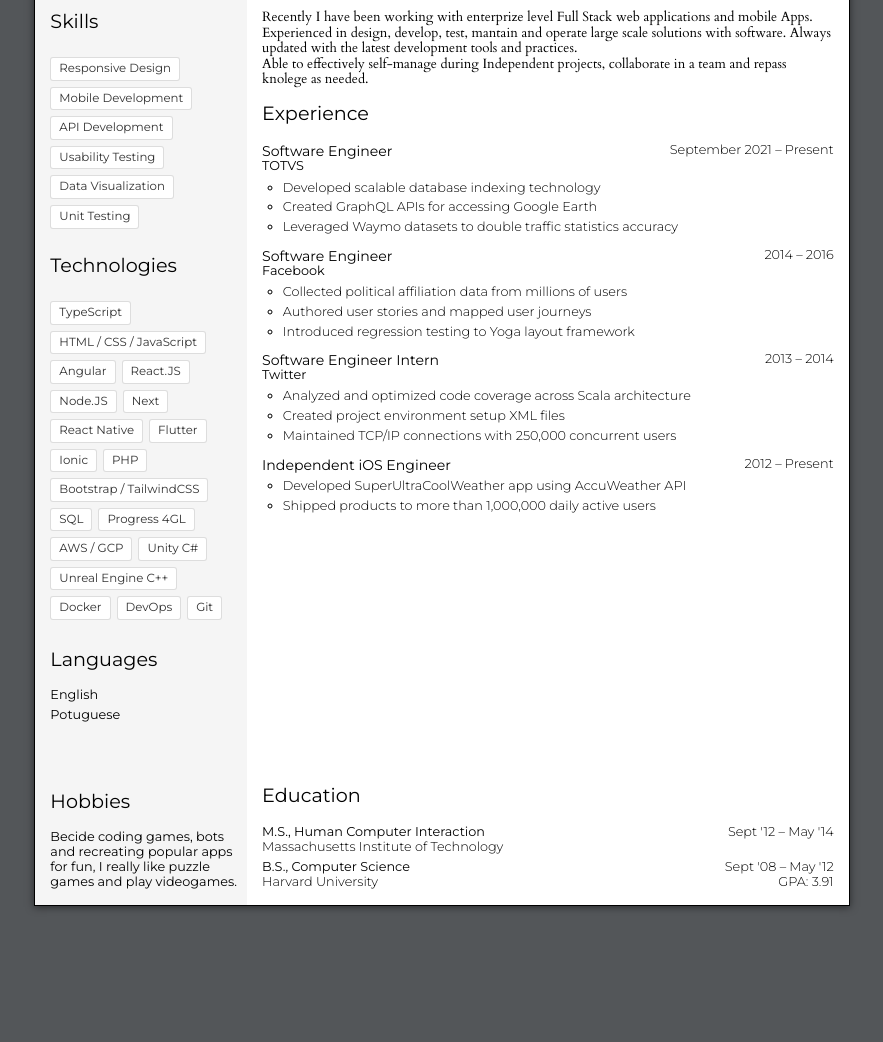
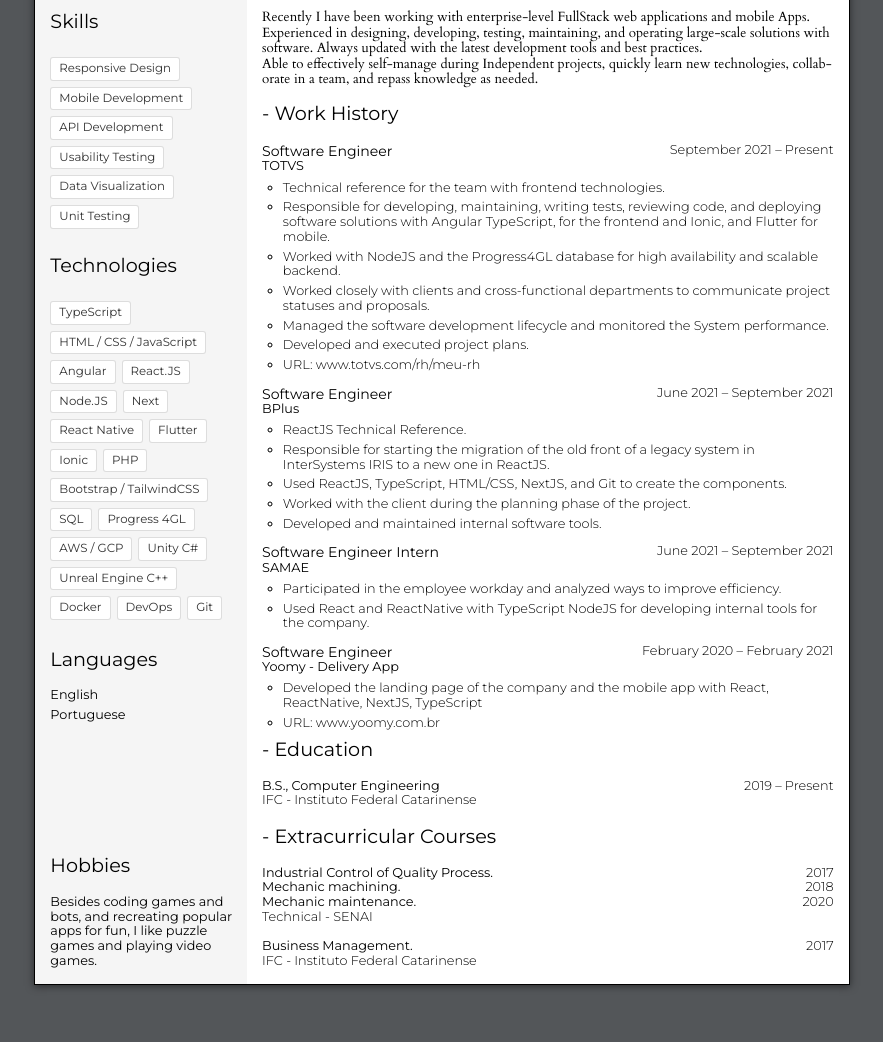
Before and after one commit to IgorBayerl/html-resume-template, a plain HTML site: page index.html in a window 1280 px wide. Shown: the part 206-1248 px from the top of the page, without its empty margins (198-1081 px from the left). Before the commit the page ends 1169 px from the top, so only its background shows below. Drawn offline with nearby package versions, Linux system fonts and the light colour scheme.

Commit message:
finished

```diff
--- a/index.html
+++ b/index.html
@@ -7,14 +7,34 @@
     <meta name="google" content="notranslate" />
     <!-- Metadata (autofilled by "Save to HTML") -->
     <meta name="author" content="Igor Bayerl" />
-        <meta name="subject" content="A Full-Stack Software Engineer." />
-        <meta name="keywords" content="coding, developing, fullstack, frontend, backend, software, developer" />
+    <meta name="subject" content="A FullStack Software Engineer." />
+    <meta
+      name="keywords"
+      content="coding, developing, fullstack, frontend, backend, software, developer"
+    />
     <meta name="date" content="2009-04-01" />
     <meta name="generator" content="html-resume-template" />
     <!-- Google Fonts, Normalize, and Font Awesome -->
-        <link rel="stylesheet" type="text/css" href="https://fonts.googleapis.com/css?family=Cardo|Montserrat:300,400,500&amp;subset=latin-ext" crossorigin="anonymous" />
-        <link rel="stylesheet" type="text/css" href="https://cdnjs.cloudflare.com/ajax/libs/normalize/8.0.0/normalize.min.css" integrity="sha256-oSrCnRYXvHG31SBifqP2PM1uje7SJUyX0nTwO2RJV54=" crossorigin="anonymous" />
-        <link rel="stylesheet" type="text/css" href="https://use.fontawesome.com/releases/v5.1.0/css/all.css" integrity="sha384-lKuwvrZot6UHsBSfcMvOkWwlCMgc0TaWr+30HWe3a4ltaBwTZhyTEggF5tJv8tbt" crossorigin="anonymous" />
+    <link
+      rel="stylesheet"
+      type="text/css"
+      href="https://fonts.googleapis.com/css?family=Cardo|Montserrat:300,400,500&amp;subset=latin-ext"
+      crossorigin="anonymous"
+    />
+    <link
+      rel="stylesheet"
+      type="text/css"
+      href="https://cdnjs.cloudflare.com/ajax/libs/normalize/8.0.0/normalize.min.css"
+      integrity="sha256-oSrCnRYXvHG31SBifqP2PM1uje7SJUyX0nTwO2RJV54="
+      crossorigin="anonymous"
+    />
+    <link
+      rel="stylesheet"
+      type="text/css"
+      href="https://use.fontawesome.com/releases/v5.1.0/css/all.css"
+      integrity="sha384-lKuwvrZot6UHsBSfcMvOkWwlCMgc0TaWr+30HWe3a4ltaBwTZhyTEggF5tJv8tbt"
+      crossorigin="anonymous"
+    />
     <!-- Custom Styles -->
     <link rel="stylesheet" type="text/css" href="./paper.css" />
     <link rel="stylesheet" type="text/css" href="./styles.css" />
@@ -32,19 +52,35 @@
             <h6>Contact</h6>
             <ul>
               <li>
-                                <p><i class="fa fa-map-marker-alt" title="Location"></i>São Bento do Sul, SC - BRAZIL</p>
+                <p>
+                  <i class="fa fa-map-marker-alt" title="Location"></i>São Bento
+                  do Sul, SC - BRAZIL
+                </p>
               </li>
               <li>
-                                <p><i class="fa fa-phone" title="Cell phone"></i> <a href="tel:5547984424549">+55 (47) 98442-4549</a></p>
+                <p>
+                  <i class="fa fa-phone" title="Cell phone"></i
+                  ><a href="tel:5547984424549">+55 (47) 98442-4549</a>
+                </p>
               </li>
               <li>
-                                <p><i class="fa fa-envelope" title="Email"></i> <a href="mailto:dev.igorbayerl@gmail.com">dev.igorbayerl@gmail.com</a></p>
+                <p>
+                  <i class="fa fa-envelope" title="Email"></i
+                  ><a href="mailto:dev.igorbayerl@gmail.com"
+                    >dev.igorbayerl@gmail.com</a
+                  >
+                </p>
               </li>
               <!-- <li>
                                 <p><i class="fa fa-globe-americas" title="Website"></i> <a href="https://joesmith.site">joesmith.site</a></p>
                             </li> -->
               <li>
-                                <p><i class="fab fa-github" title="GitHub"></i> <a href="https://github.com/IgorBayerl">github.com/IgorBayerl</a></p>
+                <p>
+                  <i class="fab fa-github" title="GitHub"></i
+                  ><a href="https://github.com/IgorBayerl"
+                    >github.com/IgorBayerl</a
+                  >
+                </p>
               </li>
             </ul>
           </section>
@@ -104,20 +140,42 @@
             <h6>Languages</h6>
             <ul>
               <li><span>English</span></li>
-                        <li><span>Potuguese</span></li>
+              <li><span>Portuguese</span></li>
             </ul>
           </section>
           <section class="Hobbies">
             <h6>Hobbies</h6>
-                        <span>Becide coding games, bots and recreating popular apps for fun, I really like puzzle games and play videogames.</span>
+            <span
+              >Besides coding games and bots, and recreating popular apps for fun, I like puzzle games and playing video games.</span
+            >
           </section>
         </aside>
         <section>
           <header class="name" aria-label="Igor Bayerl">
-                        <a href="https://joesmith.site">
-                            <svg width="560px" height="35px" viewBox="0 0 560 35" version="1.1" xmlns="http://www.w3.org/2000/svg" xmlns:xlink="http://www.w3.org/1999/xlink">
-                                <g id="Page-1" stroke="none" stroke-width="1" fill="none" fill-rule="evenodd" font-family="Montserrat-Regular, Montserrat" font-size="48" font-weight="normal">
-                                    <g id="Letter" transform="translate(-54.000000, -140.000000)" fill="#484848">
+            <a href="https://www.igorbayerl.com.br">
+              <svg
+                width="560px"
+                height="35px"
+                viewBox="0 0 560 35"
+                version="1.1"
+                xmlns="http://www.w3.org/2000/svg"
+                xmlns:xlink="http://www.w3.org/1999/xlink"
+              >
+                <g
+                  id="Page-1"
+                  stroke="none"
+                  stroke-width="1"
+                  fill="none"
+                  fill-rule="evenodd"
+                  font-family="Montserrat-Regular, Montserrat"
+                  font-size="48"
+                  font-weight="normal"
+                >
+                  <g
+                    id="Letter"
+                    transform="translate(-54.000000, -140.000000)"
+                    fill="#484848"
+                  >
                     <text id="IGOR BAYERL">
                       <tspan x="54.728" y="174">IGOR BAYERL</tspan>
                     </text>
@@ -125,19 +183,30 @@
                 </g>
               </svg>
             </a>
-                        <h6>Software Engineer</h6>
+            <h6>Software Engineer - FullStack</h6>
             <hr />
           </header>
           <section>
             <section class="summary">
-                            <h6>Summary</h6>
-                            <p>Recently I have been working with enterprize level Full Stack web applications and mobile Apps.</p>
-                            <p>Experienced in design, develop, test, mantain and operate large scale solutions with software. Always updated with the latest development tools and practices.</p>
+              <h6>- Summary</h6>
+              <p>
+                Recently I have been working with enterprise-level FullStack
+                web applications and mobile Apps.
+              </p>
+              <p>
+                Experienced in designing, developing, testing, maintaining, and
+                operating large-scale solutions with software. Always updated
+                with the latest development tools and best practices.
+              </p>
 
-                            <p>Able to effectively self-manage during Independent projects, collaborate in a team and repass knolege as needed.</p>
+              <p>
+                Able to effectively self-manage during Independent projects, quickly learn new technologies,
+                collaborate in a team, and repass knowledge as needed.
+              </p>
             </section>
+
             <section class="experience">
-                            <h6>Experience</h6>
+              <h6>- Work History</h6>
               <ol>
                 <li>
                   <header>
@@ -145,78 +214,139 @@
                     <time>September 2021 – Present</time>
                   </header>
                   <span>TOTVS</span>
+
                   <ul>
-                                        <li>Developed scalable database indexing technology</li>
-                                        <li>Created GraphQL APIs for accessing Google Earth</li>
-                                        <li>Leveraged Waymo datasets to double traffic statistics accuracy</li>
+                    <li>Technical reference for the team with frontend technologies.</li>
+
+                    <li>
+                      Responsible for developing, maintaining, writing tests, reviewing code, and deploying software solutions with  Angular TypeScript, for the frontend and Ionic, and Flutter for mobile.
+                    </li>
+                    <li>
+                      Worked with NodeJS and the Progress4GL database for high availability and scalable backend.
+                    </li>
+                    <li>Worked closely with clients and cross-functional departments to communicate project statuses and proposals.
+                    </li>
+                    <li>Managed the software development lifecycle and monitored the System performance.
+                    </li>
+                    <li>Developed and executed project plans.
+                    </li>
+                    <li>
+                      URL: <a href="https://www.totvs.com/rh/meu-rh/">www.totvs.com/rh/meu-rh</a></p>
+
+                    </li>
                   </ul>
                 </li>
                 <li>
                   <header>
                     <p class="sanserif">Software Engineer</p>
-                                        <time>2014 – 2016</time>
+                    <time>June 2021 – September 2021</time>
                   </header>
-                                    <span>Facebook</span>
+                  <span>BPlus</span>
                   <ul>
-                                        <li>Collected political affiliation data from millions of users</li>
-                                        <li>Authored user stories and mapped user journeys</li>
-                                        <li>Introduced regression testing to Yoga layout framework</li>
+                    <li>ReactJS Technical Reference.
+                    </li>
+                    <li>Responsible for starting the migration of the old front of a legacy system in InterSystems IRIS to a new one in ReactJS.</li>
+                    <li>
+                      Used ReactJS, TypeScript, HTML/CSS, NextJS, and Git to create the components.
+                    </li>
+                    <li>
+                      Worked with the client during the planning phase of the project.
+                    </li>
+                    <li>
+                      Developed and maintained internal software tools.
+
+                    </li>
                   </ul>
                 </li>
                 <li>
                   <header>
                     <p class="sanserif">Software Engineer Intern</p>
-                                        <time>2013 – 2014</time>
+                    <time>June 2021 – September 2021</time>
                   </header>
-                                    <span>Twitter</span>
+                  <span>SAMAE</span>
                   <ul>
-                                        <li>Analyzed and optimized code coverage across Scala architecture</li>
-                                        <li>Created project environment setup XML files</li>
-                                        <li>Maintained TCP/IP connections with 250,000 concurrent users</li>
+                    <li>
+                      Participated in the employee workday and analyzed ways to improve efficiency.
+                    </li>
+                    <li>
+                      Used React and ReactNative with TypeScript NodeJS for developing internal tools for the company.
+                    </li>
                   </ul>
                 </li>
                 <li>
                   <header>
-                                        <p class="sanserif">Independent iOS Engineer</p>
-                                        <time>2012 – Present</time>
+                    <p class="sanserif">Software Engineer</p>
+                    <time>February 2020 – February 2021</time>
                   </header>
+                  <span>Yoomy - Delivery App</span>
                   <ul>
-                                        <li>Developed SuperUltraCoolWeather app using AccuWeather API</li>
-                                        <li>Shipped products to more than 1,000,000 daily active users</li>
+                    <li>Developed the landing page of the company and the mobile app with React, ReactNative, NextJS, TypeScript</li>
+                    <li>
+                      URL: <a href="https://www.yoomy.com.br">www.yoomy.com.br</a></p>
+
+                    </li>
                   </ul>
                 </li>
               </ol>
             </section>
             <section class="education">
-                            <h6>Education</h6>
+              <h6>- Education</h6>
               <ol>
                 <li>
                   <div>
-                                        <p class="sanserif">M.S., Human Computer Interaction</p>
-                                        <time>Sept '12 – May '14</time>
+                    <p class="sanserif">B.S., Computer Engineering</p>
+                    <time>2019 – Present</time>
                   </div>
                   <div>
-                                        <span>Massachusetts Institute of Technology</span>
+                    <span>IFC - Instituto Federal Catarinense</span>
                     <span></span>
                   </div>
                 </li>
+              </ol>
+              <br>
+              <h6>- Extracurricular Courses</h6>
+              <ol>
                 <li>
                   <div>
-                                        <p class="sanserif">B.S., Computer Science</p>
-                                        <time>Sept '08 – May '12</time>
+                    <p class="sanserif">Industrial Control of Quality Process.</p>
+                    <time>2017</time>
                   </div>
                   <div>
-                                        <span>Harvard University</span>
-                                        <span>GPA: 3.91</span>
+                    <p class="sanserif">Mechanic machining.</p>
+                    <time>2018</time>
+                  </div>
+                  <div>
+                    <p class="sanserif">Mechanic maintenance.</p>
+                    <time>2020</time>
+                  </div>
+                  <div>
+                    <span>Technical - SENAI</span>
+                    <span></span>
+                  </div>
+                </li>
+                <br>
+                <li>
+                  <div>
+                    <p class="sanserif">Business Management.</p>
+                    <time>2017</time>
+                  </div>
+
+                  <div>
+                    <span>IFC - Instituto Federal Catarinense</span>
+                    <span></span>
                   </div>
                 </li>
               </ol>
             </section>
+            <!-- <br> -->
+            <!-- <section class="courses">
+
+            </section> -->
           </section>
         </section>
       </section>
     </section>
-        <!-- Script to make elements authorable and save changes to localStorage -->
+    <!-- Script to make elements authorial and save changes to localStorage -->
     <script type="text/javascript" src="./index.js"></script>
   </body>
 </html>
--- a/index.js
+++ b/index.js
@@ -38,7 +38,7 @@
         return ('content' in document.createElement('template'));
     }
 
-    var hasLocalStorage = false // supportsLocalStorage();
+    var hasLocalStorage = false// supportsLocalStorage();
     var hasTemplate = supportsTemplate();
 
     function savePage() {
--- a/paper.css
+++ b/paper.css
@@ -17,7 +17,7 @@ body.A4               .sheet { width: 210mm; height: 296mm }
 body.A4.landscape     .sheet { width: 297mm; height: 209mm }
 body.A5               .sheet { width: 148mm; height: 209mm }
 body.A5.landscape     .sheet { width: 210mm; height: 147mm }
-body.letter           .sheet { width: 216mm; height: 279mm }
+body.letter           .sheet { width: 216mm; height: 300mm }
 body.letter.landscape .sheet { width: 280mm; height: 215mm }
 body.legal            .sheet { width: 216mm; height: 356mm }
 body.legal.landscape  .sheet { width: 357mm; height: 215mm }
--- a/styles.css
+++ b/styles.css
@@ -177,6 +177,7 @@ li .fa, li .fab {
 
 /* Experience & Education */
 
+.courses ol,
 .education ol,
 .experience ol {
     margin: 0;
@@ -196,6 +197,7 @@ li .fa, li .fab {
     font-weight: 300;
 }
 
+.courses ol > li ,
 .education ol > li {
     font-weight: 300;
 }
@@ -204,6 +206,7 @@ li .fa, li .fab {
     margin-top: 1em;
 }
 
+.courses ol > li div,
 .education ol > li div,
 .experience ol > li header {
     display: flex;
@@ -211,6 +214,7 @@ li .fa, li .fab {
 }
 
 .experience ol > li > span,
+.courses ol > li p,
 .education ol > li p,
 .experience ol > li header p {
     font-weight: 400;
@@ -220,6 +224,7 @@ li .fa, li .fab {
     font-size: 110%;
 }
 
+.courses ol > li div > *:last-child,
 .education ol > li div > *:last-child,
 .experience ol > li header > *:last-child {
     margin-left: auto;
```
Also changed, not shown: .prettierrc.json (added). Lines whose indentation alone changed are shown as unchanged.
